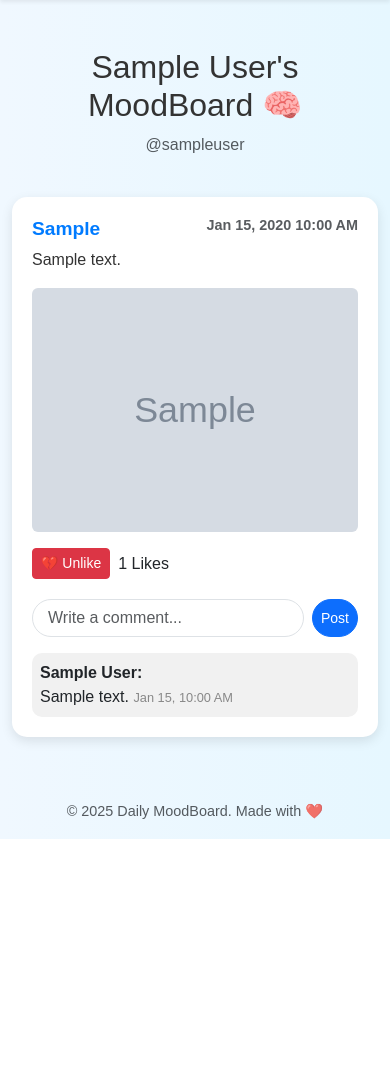
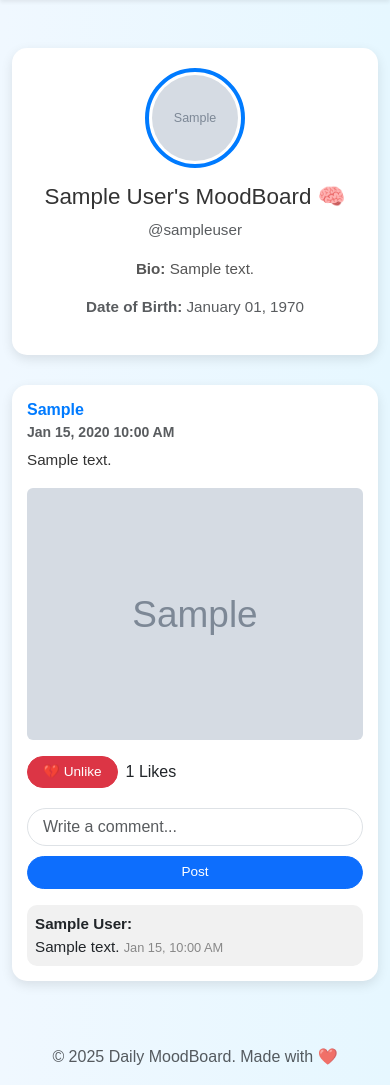
Before and after one commit to Namanmaurya/moodboard, a PHP site: page /profile.php?user_id=1 in a window 390 px wide. Shown: the part 66-1151 px from the top of the page. Before the commit the page ends 905 px from the top, so only its background shows below. Run offline with PHP 8.4, Linux system fonts and the light colour scheme; the visitor is signed in with stand-in values (Sample User, id 1); tables that the repository leaves empty or names only in its code hold one stand-in row (values such as "Sample post"); grey boxes marked "Sample" are stand-in pictures; data that the repository does not hold is empty.

Commit message:
update the profile page and add bio section.

```diff
--- a/includes/header.php
+++ b/includes/header.php
@@ -1,8 +1,19 @@
 <?php
+// Include db and session if not already included
 if (session_status() === PHP_SESSION_NONE) {
     session_start();
 }
+include_once 'db.php';
+
+$user_id = $_SESSION['user_id'] ?? 0;
+
+// Get count of unread notifications
+$notifQuery = "SELECT COUNT(*) AS unread_count FROM notifications WHERE recipient_id = '$user_id' AND is_read = 0";
+$notifResult = mysqli_query($conn, $notifQuery);
+$notifData = mysqli_fetch_assoc($notifResult);
+$unreadCount = $notifData['unread_count'];
 ?>
+
 
 <nav class="navbar navbar-expand-lg navbar-light bg-white shadow-sm">
     <div class="container">
@@ -18,6 +29,16 @@ if (session_status() === PHP_SESSION_NONE) {
         <div class="collapse navbar-collapse justify-content-end" id="navbarNav">
             <ul class="navbar-nav">
                 <?php if (isset($_SESSION['user_id'])): ?>
+                    <li class="nav-item">
+                        <a class="nav-link" href="notifications.php">
+                            🔔 Notifications
+                            <?php if ($unreadCount > 0): ?>
+                                <span class="badge bg-danger"><?php echo $unreadCount; ?></span>
+                            <?php endif; ?>
+                        </a>
+                    </li>
+
+
                     <li class="nav-item">
                         <a class="nav-link" href="post.php">+ Post Mood</a>
                     </li>
--- a/profile.php
+++ b/profile.php
@@ -19,6 +19,11 @@ if (!$profile_user) {
     exit();
 }
 
+// Now you can safely use $profile_user
+$profile_image = !empty($profile_user['profile']) ? 'uploads/' . $profile_user['profile'] : 'assets/images/default_profile.png';
+$bio = !empty($profile_user['bio']) ? $profile_user['bio'] : "This user hasn't added a bio yet.";
+$dob = !empty($profile_user['dob']) ? date("F d, Y", strtotime($profile_user['dob'])) : "Not provided";
+
 // Fetch moods of this user
 $moods_query = "SELECT moods.*,
                 (SELECT COUNT(*) FROM moods_likes WHERE mood_id = moods.id) AS likes_count,
@@ -29,6 +34,7 @@ $moods_query = "SELECT moods.*,
 $moods_result = mysqli_query($conn, $moods_query);
 ?>
 
+
 <!DOCTYPE html>
 <html lang="en">
 
@@ -37,17 +43,43 @@ $moods_result = mysqli_query($conn, $moods_query);
     <meta name="viewport" content="width=device-width, initial-scale=1.0">
     <title><?php echo htmlspecialchars($profile_user['name']); ?>'s Profile</title>
     <link href="https://cdn.jsdelivr.net/npm/bootstrap@5.3.3/dist/css/bootstrap.min.css" rel="stylesheet">
+
     <style>
         body {
             background: linear-gradient(to right, #f0f8ff, #e6f7ff);
             font-family: 'Arial', sans-serif;
         }
 
+        .profile-header {
+            background-color: #ffffff;
+            border-radius: 15px;
+            padding: 20px;
+            box-shadow: 0 4px 12px rgba(0, 0, 0, 0.1);
+            margin-bottom: 30px;
+        }
+
+        .profile-header img {
+            border: 4px solid #007bff;
+            padding: 3px;
+            max-width: 100%;
+            height: auto;
+        }
+
+        .profile-header h2 {
+            font-size: 1.8rem;
+            color: #333;
+        }
+
+        .profile-header p {
+            font-size: 1rem;
+            color: #555;
+        }
+
         .card {
             border: none;
             border-radius: 15px;
             box-shadow: 0 4px 12px rgba(0, 0, 0, 0.1);
-            transition: transform 0.3s;
+            transition: transform 0.3s ease;
         }
 
         .card:hover {
@@ -69,27 +101,6 @@ $moods_result = mysqli_query($conn, $moods_query);
             color: #333;
         }
 
-        .btn-success {
-            background-color: #28a745;
-            border-color: #28a745;
-            border-radius: 25px;
-            font-weight: bold;
-        }
-
-        .btn-outline-primary {
-            border-radius: 25px;
-            border-color: #007bff;
-            color: #007bff;
-        }
-
-        .btn-primary {
-            border-radius: 25px;
-        }
-
-        .text-muted {
-            font-size: 0.9rem;
-        }
-
         .comment {
             background-color: #f1f1f1;
             border-radius: 10px;
@@ -106,26 +117,6 @@ $moods_result = mysqli_query($conn, $moods_query);
             color: #888;
         }
 
-        .profile-header {
-            text-align: center;
-            margin-bottom: 40px;
-        }
-
-        .profile-header h2 {
-            font-size: 2rem;
-            color: #333;
-        }
-
-        .profile-header p {
-            font-size: 1rem;
-            color: #888;
-        }
-
-        .form-control:focus {
-            box-shadow: none;
-            border-color: #007bff;
-        }
-
         .comment-form {
             margin-top: 20px;
         }
@@ -134,18 +125,109 @@ $moods_result = mysqli_query($conn, $moods_query);
             border-radius: 20px;
             padding-left: 15px;
         }
+
+        .btn-sm {
+            border-radius: 20px;
+            padding: 5px 15px;
+            font-weight: 500;
+        }
+
+        /* Responsive Adjustments */
+        @media (max-width: 768px) {
+            .profile-header .row {
+                flex-direction: column;
+                text-align: center;
+            }
+
+            .profile-header .col-md-4,
+            .profile-header .col-md-8 {
+                width: 100%;
+            }
+
+            .card-title small {
+                display: block;
+                float: none !important;
+                margin-top: 5px;
+            }
+
+            .comment-form {
+                flex-direction: column;
+            }
+
+            .comment-form input[type="text"] {
+                width: 100%;
+                margin-bottom: 10px;
+            }
+
+            .comment-form button {
+                width: 100%;
+            }
+
+            .card-body {
+                padding: 15px;
+            }
+
+            .card-text,
+            .card-title {
+                font-size: 1rem;
+            }
+
+            .profile-header h2 {
+                font-size: 1.4rem;
+            }
+        }
+
+        @media (max-width: 480px) {
+            .profile-header img {
+                width: 100px;
+                height: 100px;
+            }
+
+            .btn-sm {
+                font-size: 0.85rem;
+            }
+
+            .card-text,
+            .comment {
+                font-size: 0.95rem;
+            }
+
+            .profile-header p {
+                font-size: 0.95rem;
+            }
+        }
     </style>
+
+
 </head>
 
 <body>
     <?php include 'includes/header.php'; ?>
 
     <div class="container mt-5">
-        <!-- Profile Header -->
-        <div class="profile-header">
-            <h2><?php echo htmlspecialchars($profile_user['name']); ?>'s MoodBoard 🧠</h2>
-            <p class="text-muted">@<?php echo strtolower(str_replace(' ', '', $profile_user['name'])); ?></p>
+        <div class="row">
+            <div class="col-md-12">
+                <div class="profile-header text-center">
+                    <div class="row">
+                        <div class="col-md-4">
+                            <div class="profile_header_img">
+                                <img src="<?php echo $profile_image; ?>" alt="Profile Picture"
+                                    class="rounded-circle mb-3" width="120" height="120" style="object-fit: cover;">
+                            </div>
+                        </div>
+                        <div class="col-md-8">
+                            <h2><?php echo htmlspecialchars($profile_user['name']); ?>'s MoodBoard 🧠</h2>
+                            <p class="text-muted">
+                                @<?php echo strtolower(str_replace(' ', '', $profile_user['name'])); ?></p>
+                            <p class="mt-2"><strong>Bio:</strong> <?php echo nl2br(htmlspecialchars($bio)); ?></p>
+                            <p class="text-muted"><strong>Date of Birth:</strong> <?php echo $dob; ?></p>
+                        </div>
+                    </div>
+                </div>
+
+            </div>
         </div>
+
 
         <!-- Moods Feed -->
         <?php if (mysqli_num_rows($moods_result) > 0): ?>
@@ -154,7 +236,8 @@ $moods_result = mysqli_query($conn, $moods_query);
                     <div class="card-body">
                         <h5 class="card-title">
                             <?php echo $row['mood_emoji']; ?>
-                            <small class="text-muted float-end"><?php echo date("M d, Y h:i A", strtotime($row['created_at'])); ?></small>
+                            <small
+                                class="text-muted float-end"><?php echo date("M d, Y h:i A", strtotime($row['created_at'])); ?></small>
                         </h5>
                         <p class="card-text"><?php echo nl2br(htmlspecialchars($row['message'])); ?></p>
 
@@ -164,7 +247,7 @@ $moods_result = mysqli_query($conn, $moods_query);
 
                         <div class="d-flex align-items-center">
                             <a href="like.php?mood_id=<?php echo $row['id']; ?>"
-                               class="btn btn-sm <?php echo ($row['user_liked'] > 0) ? 'btn-danger' : 'btn-outline-primary'; ?>">
+                                class="btn btn-sm <?php echo ($row['user_liked'] > 0) ? 'btn-danger' : 'btn-outline-primary'; ?>">
                                 <?php echo ($row['user_liked'] > 0) ? '💔 Unlike' : '❤️ Like'; ?>
                             </a>
                             <span class="ms-2"><?php echo $row['likes_count']; ?> Likes</span>
@@ -173,7 +256,8 @@ $moods_result = mysqli_query($conn, $moods_query);
                         <!-- Comment Form -->
                         <form action="comment.php" method="POST" class="d-flex comment-form">
                             <input type="hidden" name="mood_id" value="<?php echo $row['id']; ?>">
-                            <input type="text" name="comment" class="form-control me-2" placeholder="Write a comment..." required>
+                            <input type="text" name="comment" class="form-control me-2" placeholder="Write a comment..."
+                                required>
                             <button type="submit" class="btn btn-primary btn-sm">Post</button>
                         </form>
 
@@ -192,7 +276,8 @@ $moods_result = mysqli_query($conn, $moods_query);
                                 <div class="comment">
                                     <div class="comment-author"><?php echo htmlspecialchars($comment['name']); ?>:</div>
                                     <span><?php echo nl2br(htmlspecialchars($comment['comment'])); ?></span>
-                                    <small class="comment-time"><?php echo date("M d, h:i A", strtotime($comment['created_at'])); ?></small>
+                                    <small
+                                        class="comment-time"><?php echo date("M d, h:i A", strtotime($comment['created_at'])); ?></small>
                                 </div>
                             <?php endwhile; ?>
                         </div>
@@ -200,7 +285,16 @@ $moods_result = mysqli_query($conn, $moods_query);
                 </div>
             <?php endwhile; ?>
         <?php else: ?>
-            <p class="text-center text-muted">This user hasn't shared any moods yet.</p>
+
+            <div class="row">
+                <div class="col-md-12">
+                    <div class="not_post">
+                        <p class="text-center text-muted">This user hasn't shared any moods yet.</p>
+                    </div>
+                </div>
+            </div>
+
+
         <?php endif; ?>
     </div>
 
```
Also changed, not shown: comment.php (+11 -0 lines), like.php (+12 -0 lines), notifications.php (added, +47 -0 lines), register.php (+42 -8 lines), uploads/1747214269_67ed2c8cbc5ea_home lets.avif (added), uploads/68244567c41b5_profile_11505641.png (added), uploads/682448f398e4d_profile_11505641.png (added).
